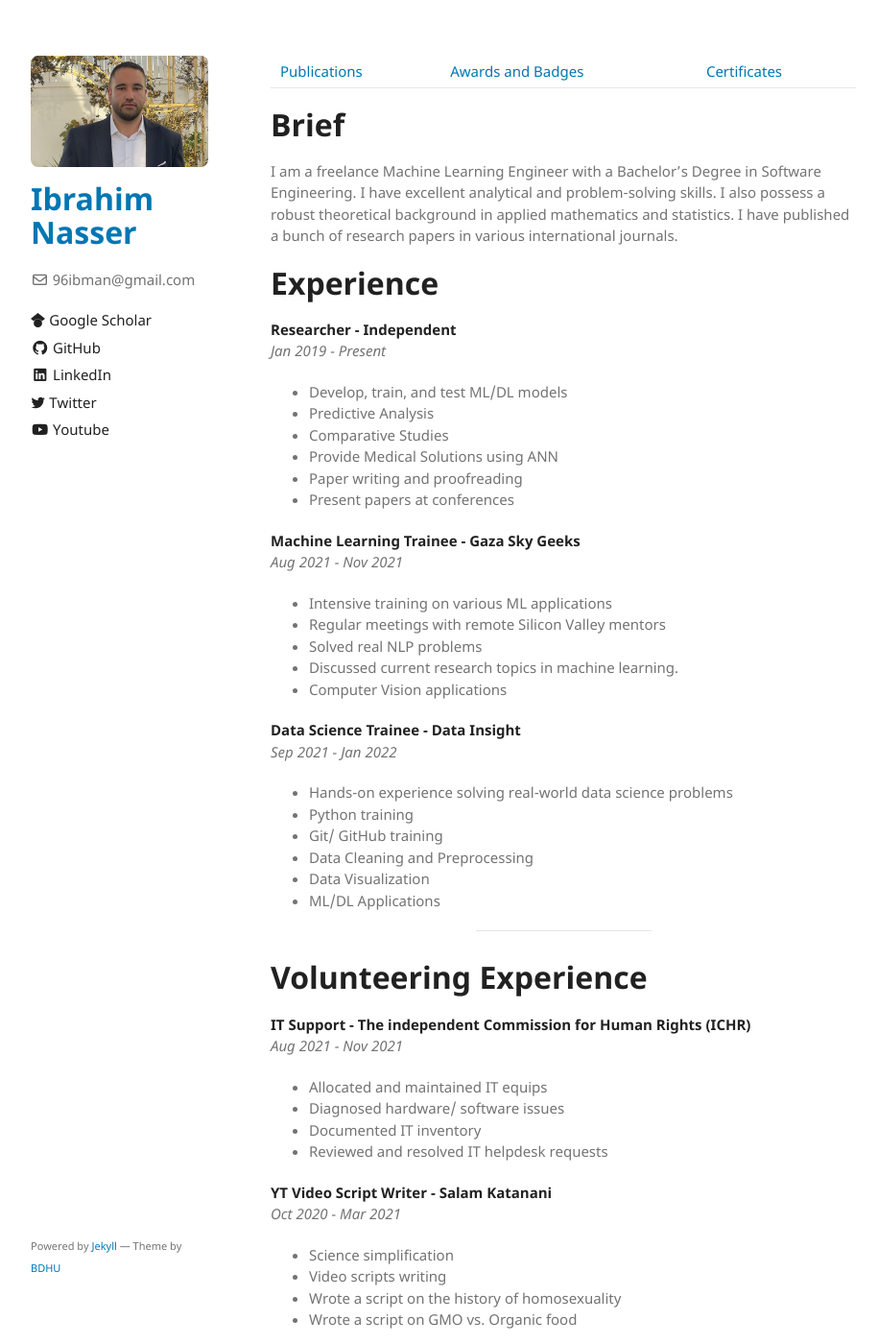
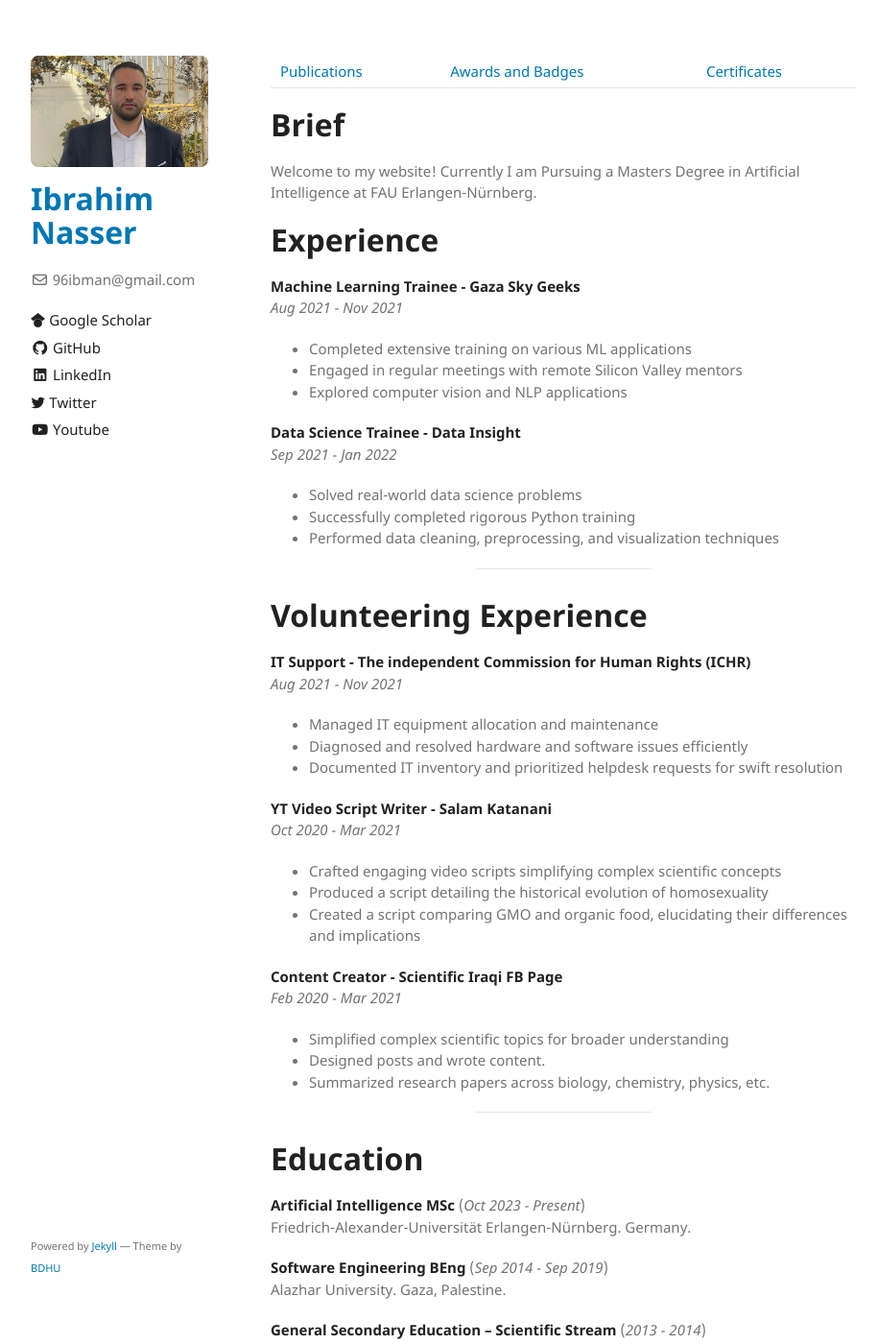
Before and after one commit to 96ibman/ibrahim-nasser, a Jekyll site: the page built from index.md, in a window 1280 px wide and 1400 px high. Shown: the whole window at 96% size, without its empty margins (178-1093 px from the left). Built offline with Jekyll 4.4.1, drawn with Linux system fonts in a browser that asks for light colours; some of the changed text lies outside the part shown.

Commit message:
Update index.md

```diff
--- a/index.md
+++ b/index.md
@@ -6,85 +6,60 @@ layout: default
 
 # Brief
 
-I am a freelance Machine Learning Engineer with a Bachelor’s Degree in Software
-Engineering. I have excellent analytical and problem-solving skills. I also possess a robust
-theoretical background in applied mathematics and statistics. I have published a bunch of
-research papers in various international journals.
+Welcome to my website! Currently I am Pursuing a Masters Degree in Artificial Intelligence at FAU Erlangen-Nürnberg.
 
 # Experience
-**Researcher - Independent** <br>
-*Jan 2019 - Present*
-* Develop, train, and test ML/DL models
-* Predictive Analysis
-* Comparative Studies
-* Provide Medical Solutions using ANN
-* Paper writing and proofreading
-* Present papers at conferences
-
 **Machine Learning Trainee - Gaza Sky Geeks** <br>
 *Aug 2021 - Nov 2021*
-* Intensive training on various ML applications
-* Regular meetings with remote Silicon Valley mentors
-* Solved real NLP problems
-* Discussed current research topics in machine learning.
-* Computer Vision applications
+* Completed extensive training on various ML applications
+* Engaged in regular meetings with remote Silicon Valley mentors
+* Explored computer vision and NLP applications
 
 **Data Science Trainee - Data Insight** <br>
 *Sep 2021 - Jan 2022*
-* Hands-on experience solving real-world data science problems
-* Python training
-* Git/ GitHub training
-* Data Cleaning and Preprocessing
-* Data Visualization
-* ML/DL Applications
+* Solved real-world data science problems
+* Successfully completed rigorous Python training
+* Performed data cleaning, preprocessing, and visualization techniques
 <hr>
 
 # Volunteering Experience
 **IT Support - The independent Commission for Human Rights (ICHR)** <br>
 *Aug 2021 - Nov 2021*
-* Allocated and maintained IT equips
-* Diagnosed hardware/ software issues
-* Documented IT inventory
-* Reviewed and resolved IT helpdesk requests
+* Managed IT equipment allocation and maintenance
+* Diagnosed and resolved hardware and software issues efficiently
+* Documented IT inventory and prioritized helpdesk requests for swift resolution
 
 **YT Video Script Writer - Salam Katanani** <br>
 *Oct 2020 - Mar 2021*
-* Science simplification
-* Video scripts writing
-* Wrote a script on the history of homosexuality
-* Wrote a script on GMO vs. Organic food
+* Crafted engaging video scripts simplifying complex scientific concepts
+* Produced a script detailing the historical evolution of homosexuality
+* Created a script comparing GMO and organic food, elucidating their differences and implications
 
-**Designer and Content Writer - Scientific Iraqi FB Page** <br>
+**Content Creator - Scientific Iraqi FB Page** <br>
 *Feb 2020 - Mar 2021*
-* Post design
-* Scientific research/ content writing
-* Science simplification
-* Summarized various research papers on different topics e.g. biology, chemistry,
-physics, etc..
+* Simplified complex scientific topics for broader understanding
+* Designed posts and wrote content.
+* Summarized research papers across biology, chemistry, physics, etc.
 <hr>
 
 # Education
-**Bachelor of Software Engineering** (*Sep 2014 - Sep 2019*)<br>
-Alazhar University, Gaza
+**Artificial Intelligence MSc** (*Oct 2023 - Present*)<br>
+Friedrich-Alexander-Universität Erlangen-Nürnberg. Germany.
 
-**English Language** (*2016 - 2020*)<br>
-AMIDEAST Gaza
+**Software Engineering BEng** (*Sep 2014 - Sep 2019*)<br>
+Alazhar University. Gaza, Palestine.
 
-**Tawjihi - Scientific Studies** (*2013 - 2014*)<br>
-Mahdia Alshawwa High School
+**General Secondary Education – Scientific Stream** (*2013 - 2014*)<br>
+Hayel Abdel Hameed Secondary School. Gaza, Palestine.
 <hr>
 
 # Skills
-**Software Development**<br>
-*Data Structures, Algorithms, Object Oriented Programming, Software Design, Design
-Patterns, UML, Database Design, HTML, CSS, PHP, Tensorflow, Keras, Numpy, Pandas,
-Scikit-learn, Jupyter, Python, Django, SQL, Flask, FAST API*
+**Theory**<br>
+*Predictive Modeling, Regression, Classification, Clustering, SVM, Neural
+Networks, Gradient Descent, NLP, Computer Vision, CNN, RNN, LSTM, GRUs, LLMs*
 
-**Machine Learning**<br>
-*Predictive Modeling, Statistical Modeling, Regression, Classification, Clustering, Artificial
-Neural Networks, Gradient Descent, Natural Language Processing, Computer Vision, CNN,
-RNN, LSTM, GRUs, Transfer Learning, Ensemble Learning, Support Vector Machines*
+**IT**<br>
+*Python, Tensorflow, PyTorch, Keras, SQL, HTML, CSS, PHP, Django, FLASK, FAST API, Docker*
 
-**Life skills**<br>
-*Problem Solving, Critical Thinking, Teamwork, Presentation Skills, Cooperation, Lifelong
-Learning, Open-mindedness, Communication Skills*
+**Languages**<br>
+*German (A2), English (C2), Arabic (Native)*
```
